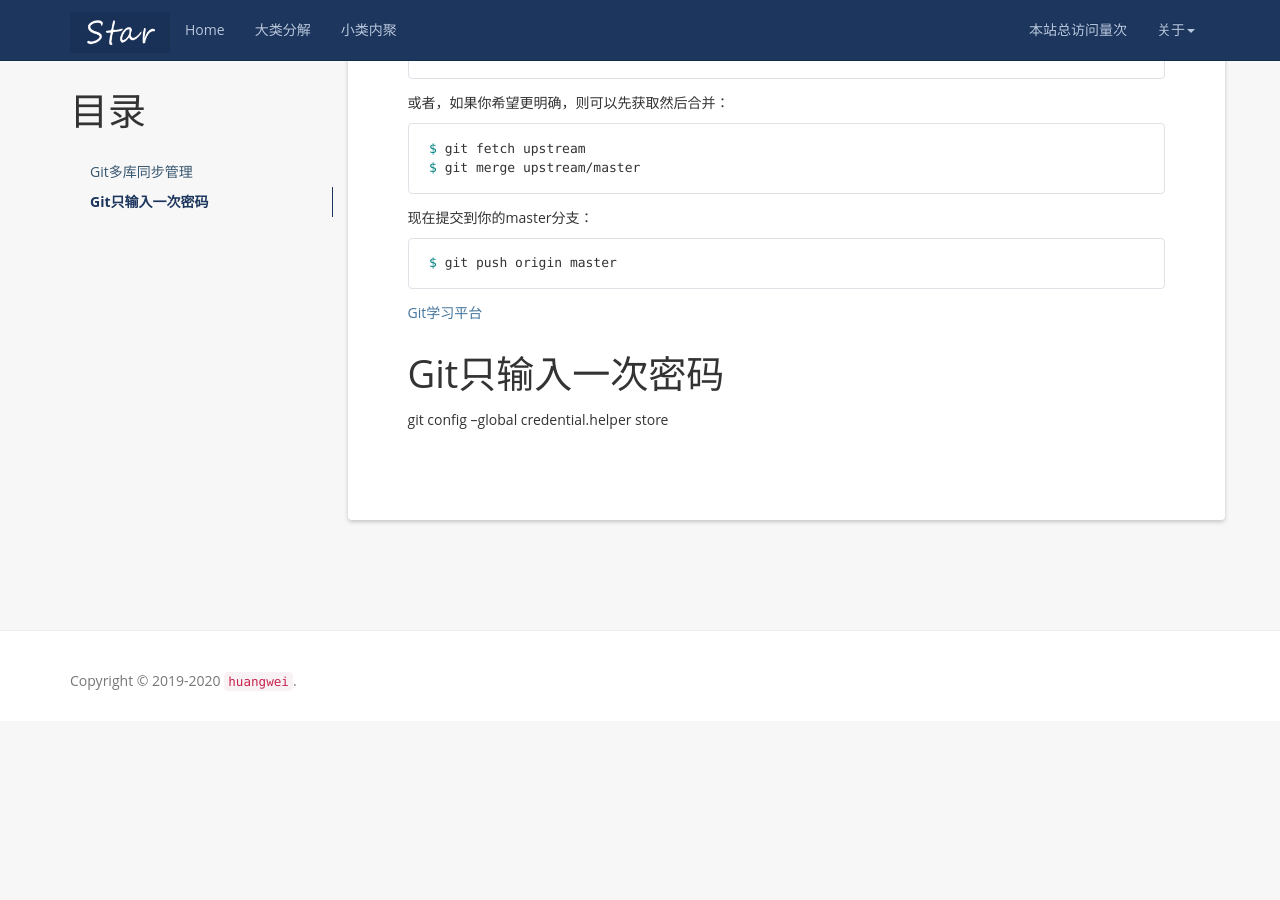
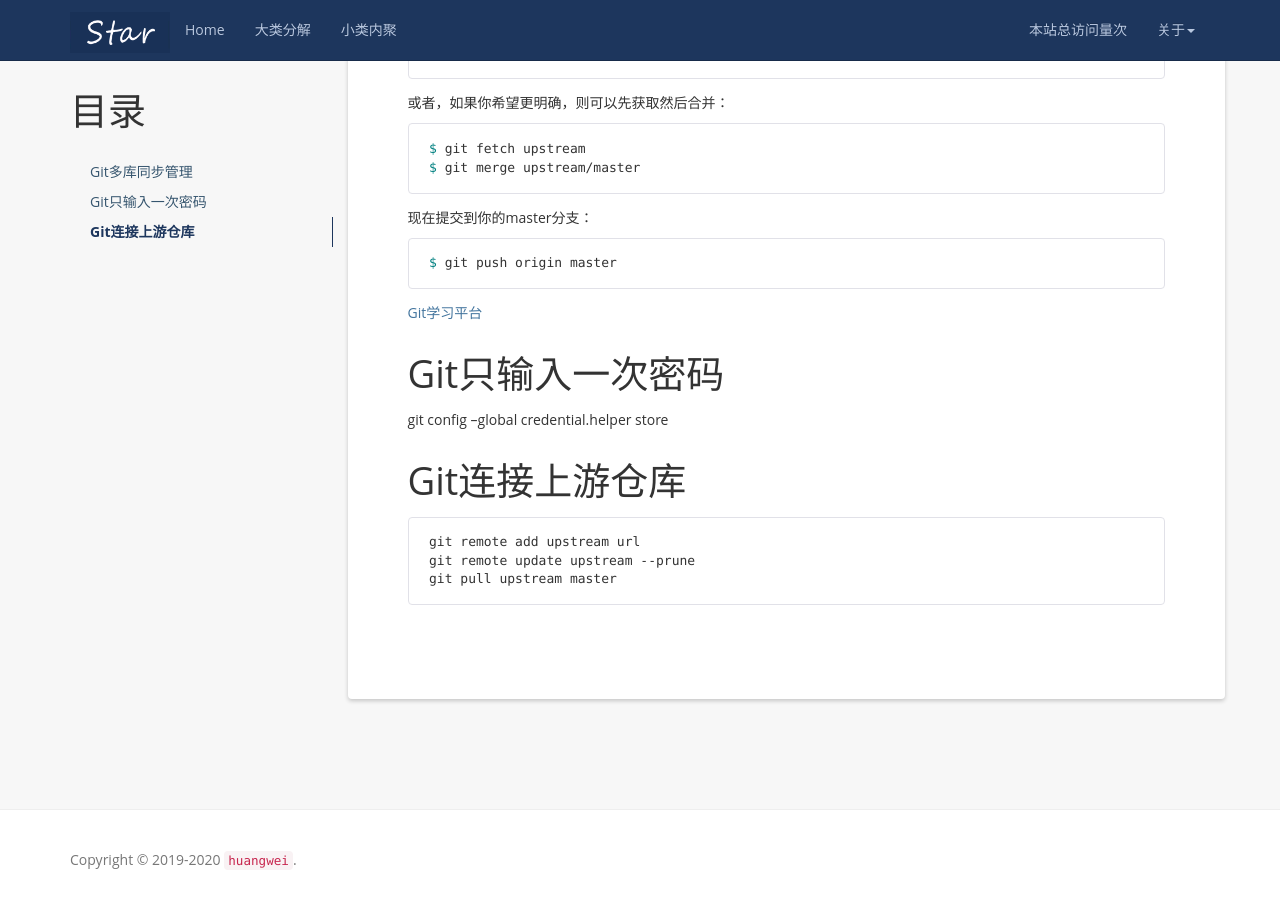
Before and after one commit to mayunmeiyouming/blog, a Jekyll site: the page built from _posts/2020-02-16-Git manage multi repo.md, in a window 1280 px wide and 900 px high, scrolled down 2350 px. Built offline with Jekyll 4.4.1, drawn with Linux system fonts in a browser that asks for light colours; nearby versions of some CDN libraries; a script that is not in the unit is left out; comment, search, counter and statistics services are not loaded; before the commit the page ends 3071 px from its top, so only the background shows below that.

Commit message:
修改git

````diff
--- a/_posts/2020-02-16-Git manage multi repo.md
+++ b/_posts/2020-02-16-Git manage multi repo.md
@@ -132,3 +132,11 @@ $ git push origin master
 # Git只输入一次密码
 
 git config --global credential.helper store
+
+# Git连接上游仓库
+
+```
+git remote add upstream url
+git remote update upstream --prune
+git pull upstream master
+```
````
